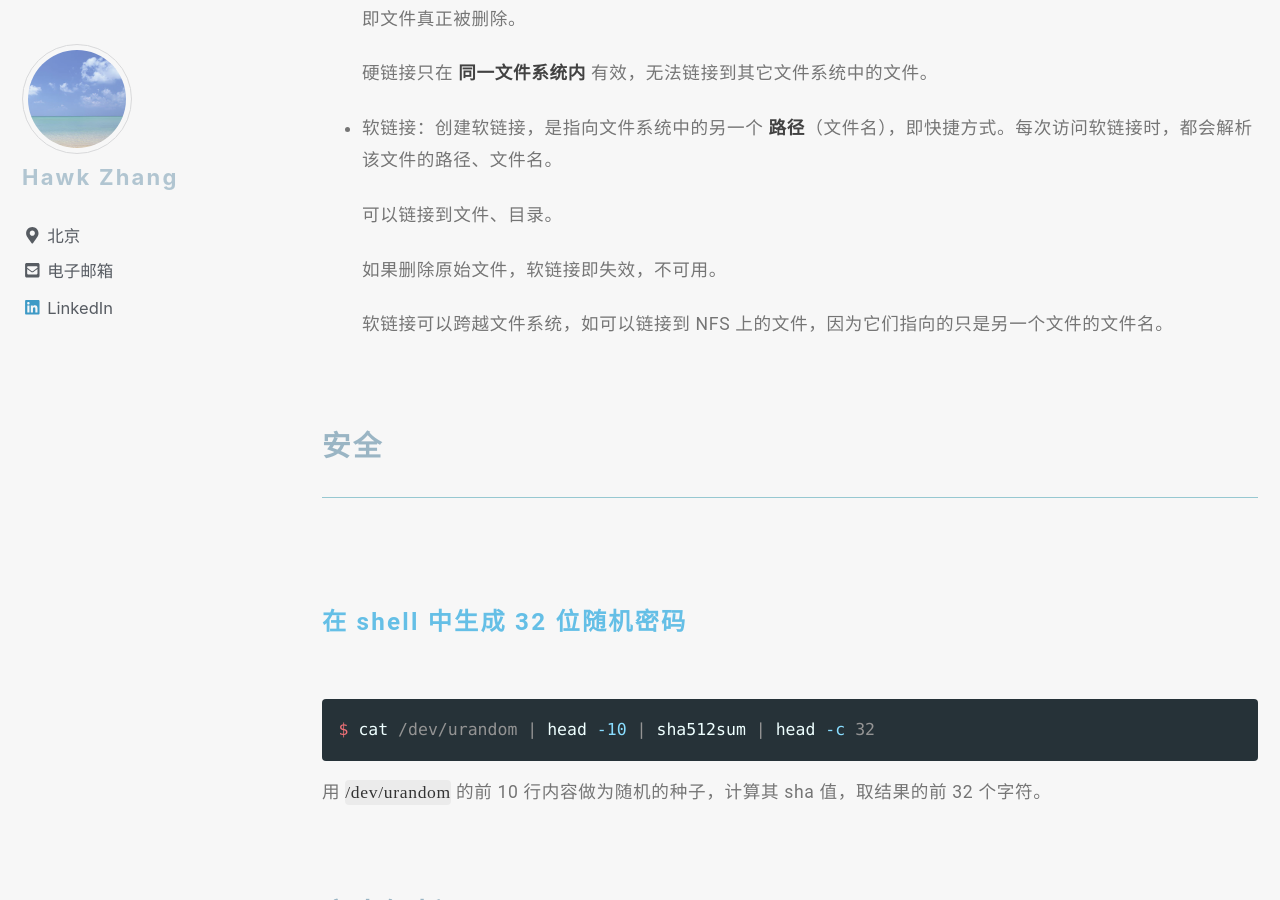
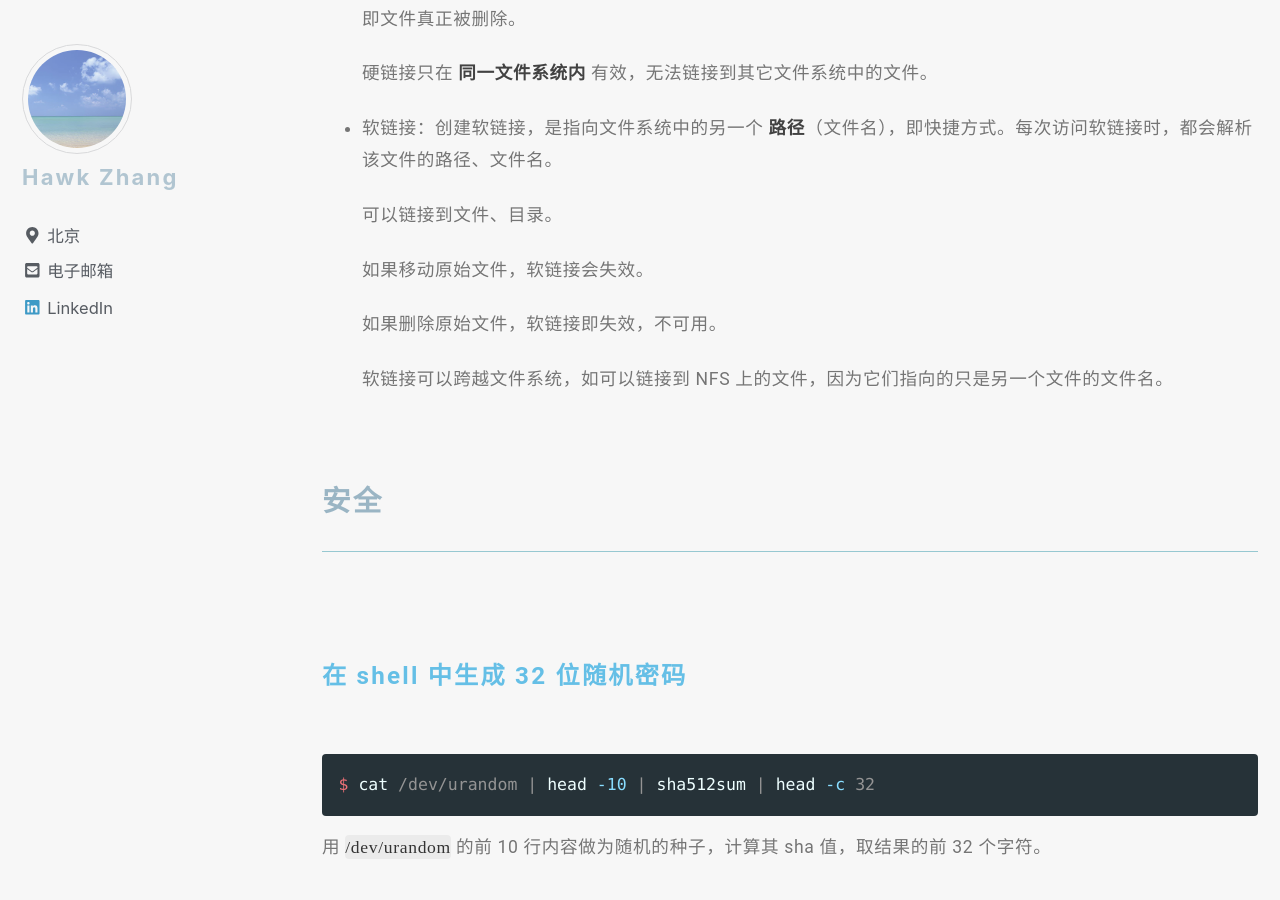
Before and after one commit to narru888/linotes_note, a Jekyll site: the page built from _posts/devop/2017-05-01-interview.md, in a window 1280 px wide and 900 px high, scrolled down 6719 px. Built offline with Jekyll 4.4.1, drawn with Linux system fonts in a browser that asks for light colours; nearby versions of some CDN libraries; a script that is not in the unit is left out.

Commit message:
update on 2018-12-07 20:21:01 CST

```diff
--- a/_posts/devop/2017-05-01-interview.md
+++ b/_posts/devop/2017-05-01-interview.md
@@ -233,6 +233,8 @@ $ sudo ls -lR /var/log/ | grep "^-" | wc -l
 
 	可以链接到文件、目录。
 
+	如果移动原始文件，软链接会失效。
+
 	如果删除原始文件，软链接即失效，不可用。
 
 	软链接可以跨越文件系统，如可以链接到 NFS 上的文件，因为它们指向的只是另一个文件的文件名。
```
